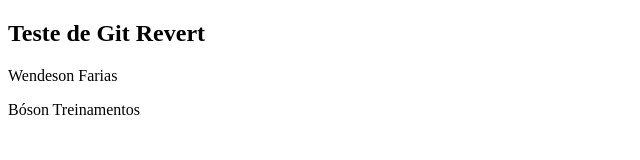
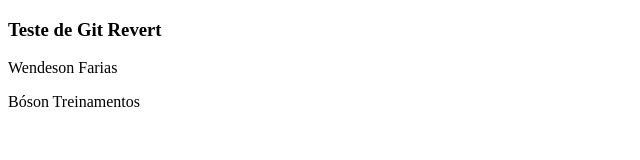
Before and after one commit to Wendeson/meu_primeiro_commit, a plain HTML site: page index.html in a window 1280 px wide. Shown: the whole page, without its empty margins (0-640 px from the left). Drawn offline with Linux system fonts and the light colour scheme.

Commit message:
Revert "Trocar h3 por h2"
This reverts commit 8b672cd52ae81178c5f931840fab8f2949a0c39f.

```diff
--- a/index.html
+++ b/index.html
@@ -5,7 +5,7 @@
 </head>
 
 <body>
-    <h2>Teste de Git Revert</h2>
+    <h3>Teste de Git Revert</h3>
     <p>Wendeson Farias</p>
     <p>Bóson Treinamentos</p>
 
```
